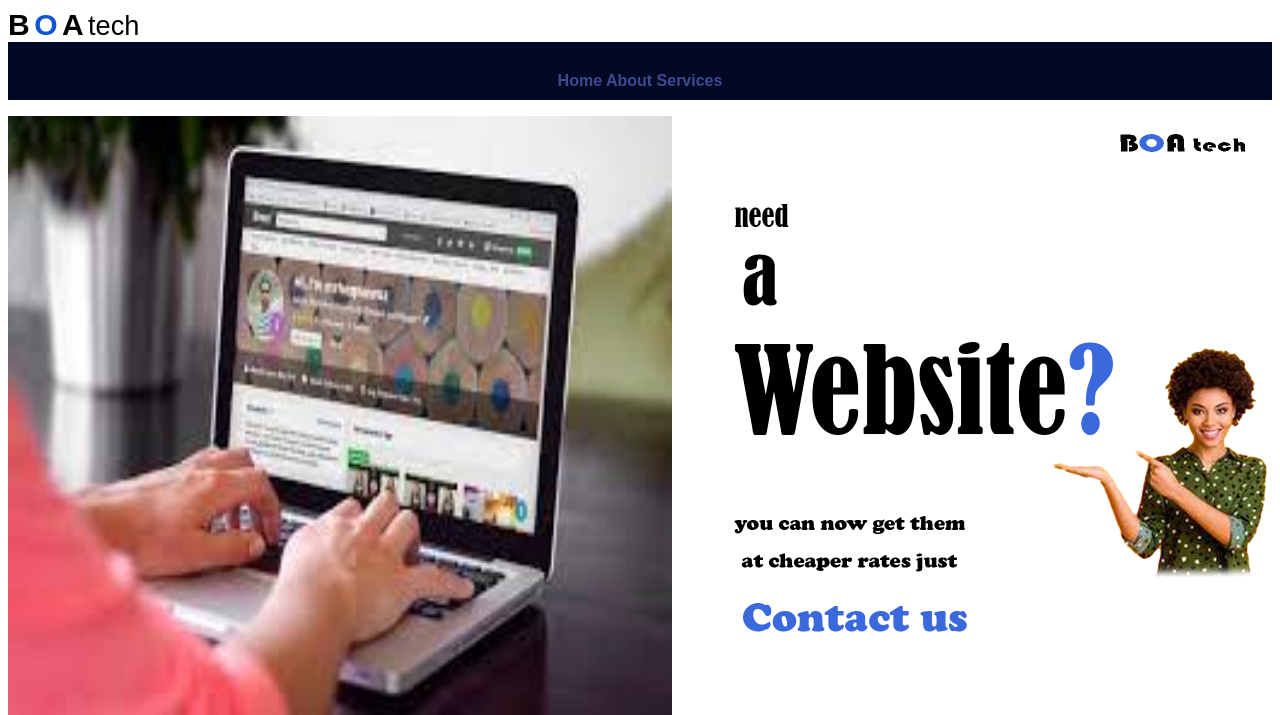
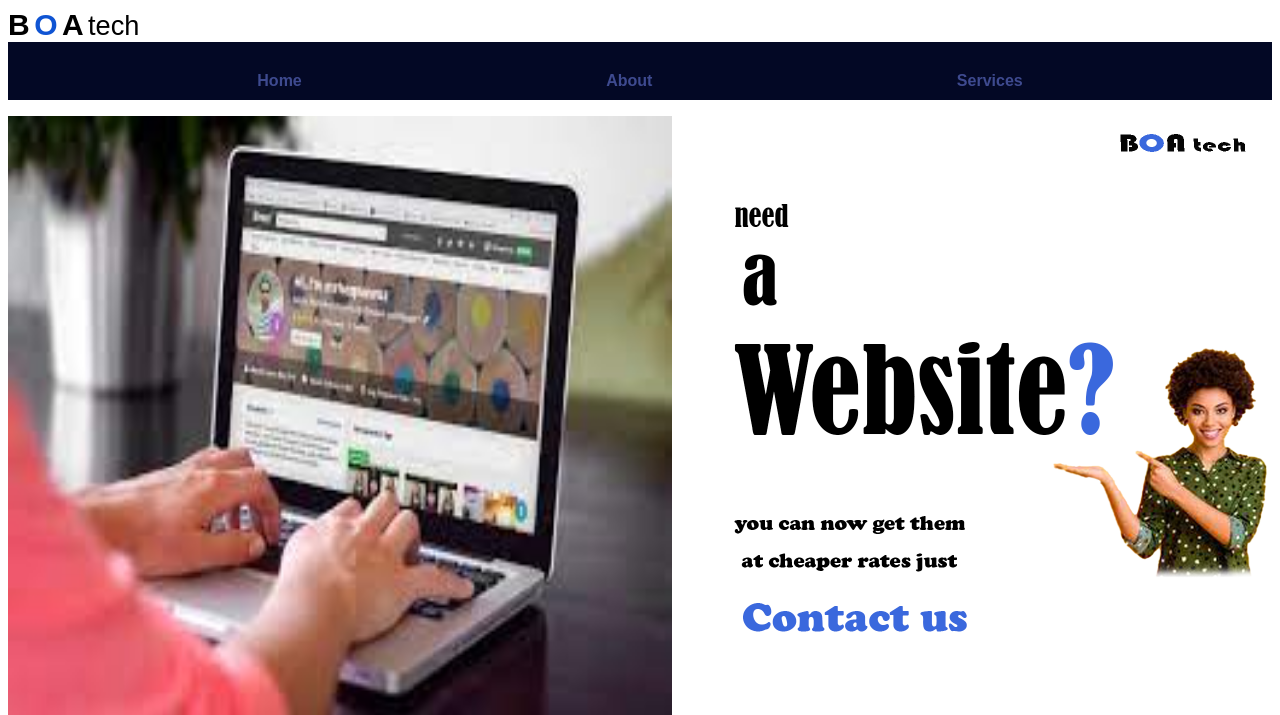
Before and after one commit to barnabas-agbulu/boaTech, a PHP site: page /home.html in a window 1280 px wide. Shown: the top 715 px of the page. Run offline with PHP 8.4, Linux system fonts and the light colour scheme.

Commit message:
Update home.css

```diff
--- a/home.css
+++ b/home.css
@@ -33,7 +33,7 @@ width: 100%;
 
 }
 .header a{
-    /* padding: 150px; */
+    padding: 150px;
     justify-contents:space-between;
 }
 .text{
```
